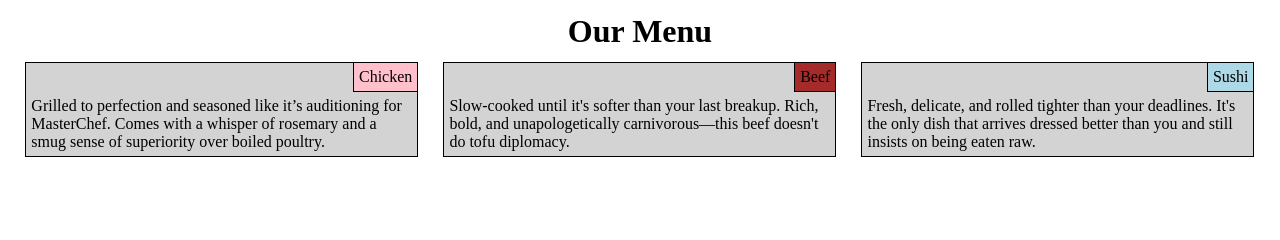
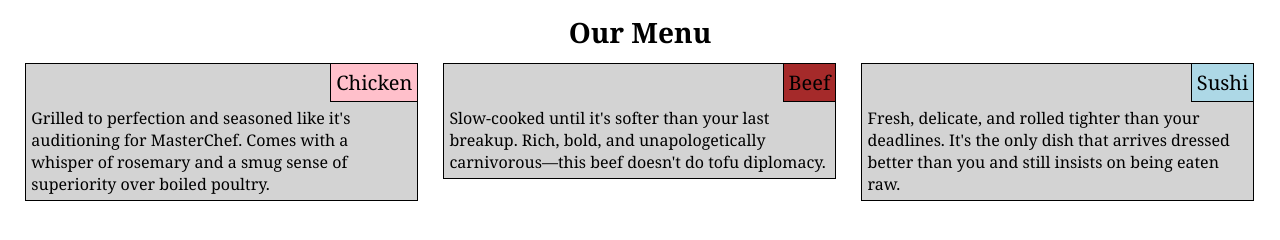
Before and after one commit to i-gorinov/coursera-fullstack4, a plain HTML site: page index.html in a window 1280 px wide. Drawn offline with Linux system fonts and the light colour scheme.

Commit message:
Sort remaining apostrophy and set font size for header and section titles

```diff
--- a/css/m2_solution.css
+++ b/css/m2_solution.css
@@ -5,14 +5,17 @@
   padding: 0;
 }
 
-/* Adds slight padding around the entire page */
+/* Adds slight padding around the entire page and set the font family*/
 body {
+  font-family: "Georgia", serif;
   padding: 1%;
 }
 
-/* Centers the main heading */
+/* Centers the main heading
+and set the font size 75% larger than the body text*/
 h1 {
   text-align: center;
+  font-size: 175%;
 }
 
 /* Section-specific background colors for visual distinction */
@@ -161,6 +164,7 @@ section {
   padding: 5px;
   max-width: 100%; /* Prevents overflow on narrow screens */
   word-wrap: break-word; /* Ensures long titles wrap instead of overflowing */
+  font-size: 125%; /* Set font size of Section Titles 25% larger than body text*/
 }
 
 /* Section Contents Paragraph styling */
--- a/index.html
+++ b/index.html
@@ -15,7 +15,8 @@
       <section class="col-lg-4 col-md-6">
         <div class="section-title" id="chicken">Chicken</div>
         <p>
-          Grilled to perfection and seasoned like it’s auditioning for
+          <!--Used the character entity ref &apos; for apostrophies-->
+          Grilled to perfection and seasoned like it&apos;s auditioning for
           MasterChef. Comes with a whisper of rosemary and a smug sense of
           superiority over boiled poultry.
         </p>
@@ -37,6 +38,7 @@
       <section class="col-lg-4 col-md-12">
         <div class="section-title" id="sushi">Sushi</div>
         <p>
+          <!--Used the character entity ref &apos; for apostrophies-->
           Fresh, delicate, and rolled tighter than your deadlines. It&apos;s the
           only dish that arrives dressed better than you and still insists on
           being eaten raw.
```
